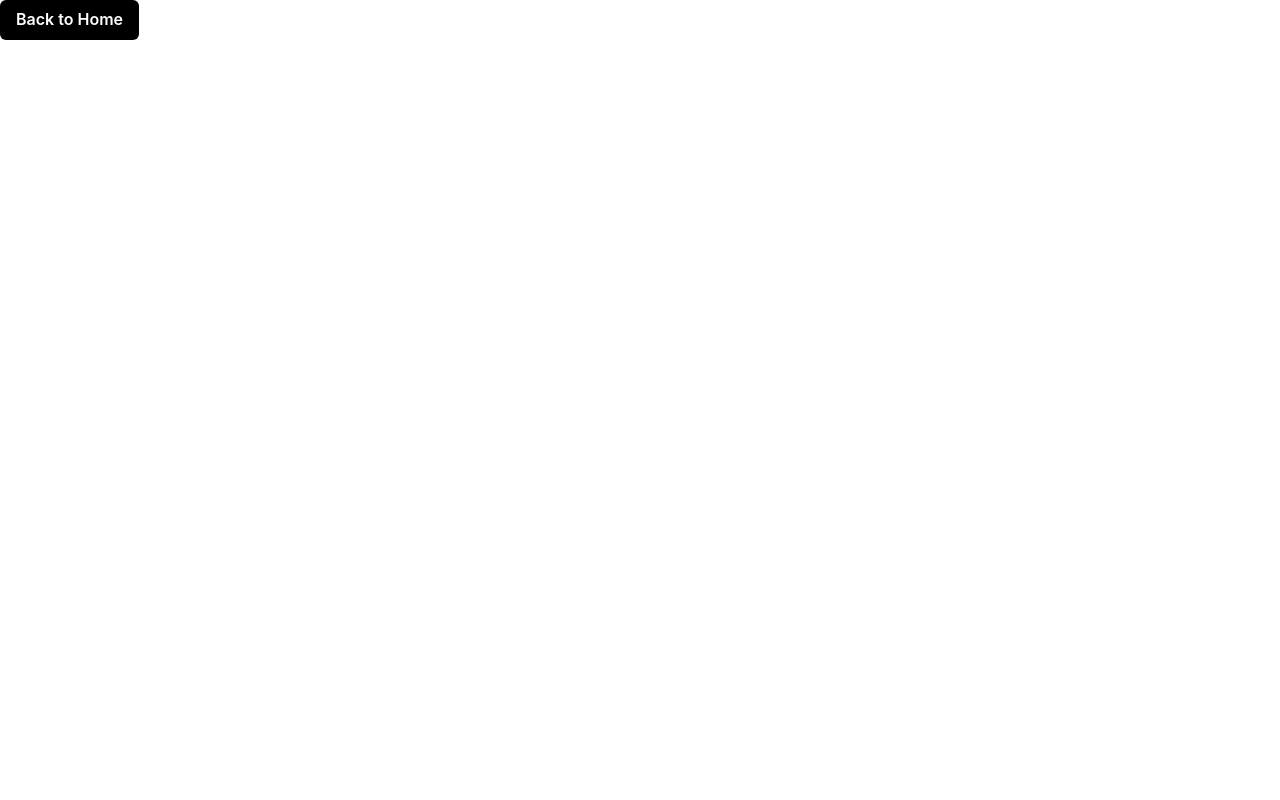
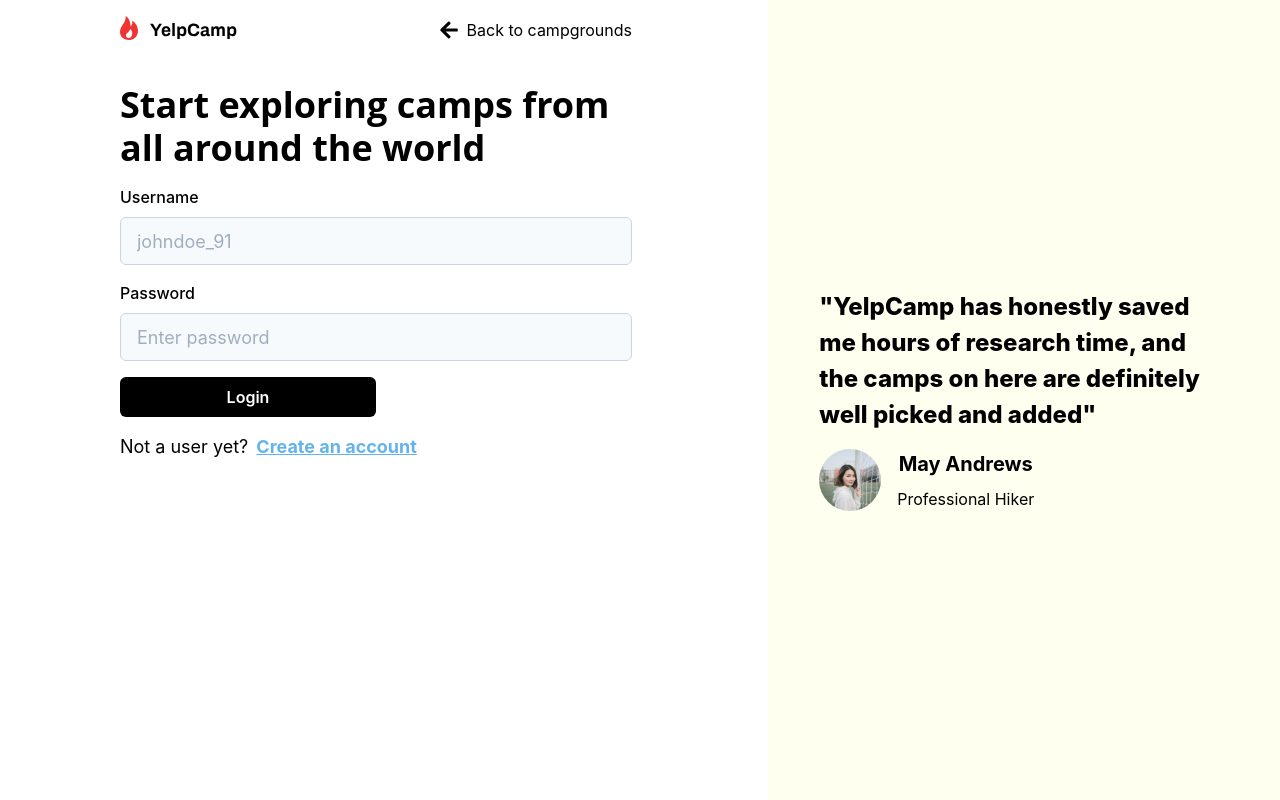
Before and after one commit to iamtridwan/yelp_camp, a React (Create React App) app: page /login in a window 1280 px wide. Built offline with nearby package versions, Linux system fonts and the light colour scheme.

Commit message:
implemented signin

```diff
--- a/src/App.tsx
+++ b/src/App.tsx
@@ -1,13 +1,11 @@
 import * as React from "react";
-import { Routes, Route, useNavigate } from "react-router-dom";
+import { Routes, Route } from "react-router-dom";
 import Landing from "./routes/Landing";
 import Layouts from "./Layouts";
 import CampGround from "./routes/CampGround";
-import { Button } from "@chakra-ui/react";
-
+import SignIn from "./components/SignIn";
 
 export const App = () => {
-  const navigate = useNavigate();
   return (
     <Routes>
       <Route path="/" element={<Layouts />}>
@@ -21,17 +19,14 @@ export const App = () => {
             </div>
           }
         />
+        <Route path="/login" element={<SignIn />} />
         <Route
-          path="*"
+          path="/signup"
           element={
-            <Button
-              onClick={() => navigate("/")}
-              sx={{ bgColor: "black", color: "bg" }}
-            >
-              Back to Home
-            </Button>
+            <div style={{ color: "blue.900" }}>Hello to SignUp page</div>
           }
         />
+        <Route path="*" element={<SignIn />} />
       </Route>
     </Routes>
   );
--- a/src/Layouts.tsx
+++ b/src/Layouts.tsx
@@ -1,12 +1,13 @@
 import { Box } from "@chakra-ui/react";
-import React, { useEffect, useState } from "react";
+import React, { useContext, useEffect, useState } from "react";
 import { Outlet } from "react-router-dom";
 import ScreenContext from "./store"
 
 // type Props = {}
 
 const Layouts = () => {
-  const [screen, setScreen]  = useState(window.innerWidth)
+  const context = useContext(ScreenContext)
+  const [screen, setScreen]  = useState(context.size)
   const getWindowSize = () => {
     let screenSize = window.innerWidth;
     setScreen(screenSize);
@@ -18,7 +19,7 @@ const Layouts = () => {
     };
   }, [screen]);
   return (
-    <ScreenContext.Provider value={screen}>
+    <ScreenContext.Provider value={context}>
     <Box bgColor="bg">
       <Outlet />
     </Box>
--- a/src/components/NavBar.tsx
+++ b/src/components/NavBar.tsx
@@ -14,13 +14,13 @@ import screenContext from "../store";
 import MobileMenu from "./MobileMenu";
 
 const NavBar = () => {
-  const size = useContext(screenContext);
+  const context = useContext(screenContext);
   const [show, setShow] = useState(false);
   return (
     <>
       <HStack align="center" w="100%" justifyContent="space-between">
         <Image src={logo} alt="logo" />
-        {size <= 768 ? (
+        {context.size <= 768 ? (
           <IconButton
             aria-label="Hamburger menu"
             icon={<AiOutlineMenu color="black" />}
@@ -50,6 +50,7 @@ const NavBar = () => {
                   color: "bodyColor",
                   border: "1px ",
                   borderColor: "bodyColor",
+
                 }}
                 p={4}
               >
--- /dev/null
+++ b/src/components/SignIn.tsx
@@ -0,0 +1,146 @@
+import {
+  Flex,
+  FormControl,
+  Heading,
+  Image,
+  Stack,
+  Text,
+  Box,
+  List,
+  ListItem,
+  ListIcon,
+  FormLabel,
+  Input,
+  Button,
+  VStack,
+} from "@chakra-ui/react";
+import logo from "../assets/Logo.svg";
+import { FaArrowLeft } from "react-icons/fa";
+import { Link, useNavigate } from "react-router-dom";
+import { useState } from "react";
+import user from "../assets/User Testimonial.svg";
+
+const SignIn = () => {
+  const navigate = useNavigate();
+  const [formValue, setFormValue] = useState({});
+  return (
+    <Stack
+      spacing={[10, 10, 8, 4]}
+      direction={["column", "column", "column", "row"]}
+      color="bodyColor"
+    >
+      <Box w={["90%", "90%", "70%", "40%"]} mx="auto">
+        <Flex align="center" w="100%" justify="space-between" py="4">
+          <Image src={logo} alt="logo" />
+          <Link to="/camps">
+            <List>
+              <ListItem>
+                <ListIcon
+                  as={FaArrowLeft}
+                  color="black"
+                  boxSize="20px"
+                  mr="2"
+                />
+                Back to campgrounds
+              </ListItem>
+            </List>
+          </Link>
+        </Flex>
+        <Heading mt="6">
+          Start exploring camps from all around the world
+        </Heading>
+        <form style={{ width: "100%" }}>
+          <FormControl my="4">
+            <FormLabel htmlFor="userName">Username</FormLabel>
+            <Input
+              placeholder="johndoe_91"
+              _placeholder={{
+                color: "gray.400",
+              }}
+              border="1px"
+              borderColor="gray.300"
+              variant="filled"
+              bgColor="gray.50"
+              size="lg"
+              id="userName"
+              name="userName"
+              value=""
+              //   onChange={(e) => {}}
+            />
+          </FormControl>
+          <FormControl my="4">
+            <FormLabel htmlFor="password">Password</FormLabel>
+            <Input
+              placeholder="Enter password"
+              _placeholder={{
+                color: "gray.400",
+              }}
+              border="1px"
+              borderColor="gray.300"
+              size="lg"
+              id="userName"
+              name="userName"
+              variant="filled"
+              bgColor="gray.50"
+              value=""
+              //   onChange={(e) => {}}
+            />
+          </FormControl>
+          <Button
+            bgColor="bodyColor"
+            color="bg"
+            p="4"
+            w={["100%", "100%", "50%"]}
+            _hover={{
+              bgColor: "transparent",
+              color: "bodyColor",
+              border: "2px",
+              borderColor: "black",
+            }}
+          >
+            {" "}
+            Login{" "}
+          </Button>
+          <Flex mt={4} align="center" fontSize="18px">
+            <Text mr={2}>Not a user yet?</Text>
+            <Text
+              color="blue.300"
+              textDecor="underline"
+              fontWeight="bold"
+              _hover={{ cursor: "pointer" }}
+              onClick={() => navigate("/signup")}
+            >
+              Create an account
+            </Text>
+          </Flex>
+        </form>
+      </Box>
+      <Box
+        h={["fit-content", "fit-content", "fit-content", "100vh"]}
+        bgColor="yellow.50"
+        display="flex"
+        flexDirection="column"
+        alignItems="flex-start"
+        justifyContent="center"
+        width={["100%", "100%", "100%", "40%"]}
+        py={[8, 8, 8, 0]}
+      >
+        <Text fontSize="24px" fontWeight="extrabold" w="80%" mx="auto">
+          "YelpCamp has honestly saved me hours of research time, and the camps
+          on here are definitely well picked and added"
+        </Text>
+        <Flex w="80%" mx="auto" mt={4}>
+          <Image src={user} alt="testimonial" />
+          <VStack ml={4}>
+            <Text fontWeight="bold" fontSize="20px">
+              May Andrews
+            </Text>
+            <Text mt={-2}>Professional Hiker</Text>
+          </VStack>
+        </Flex>
+      </Box>
+    </Stack>
+  );
+};
+
+export default SignIn;
--- a/src/routes/CampGround.tsx
+++ b/src/routes/CampGround.tsx
@@ -37,7 +37,7 @@ const CampGround = (props: Props) => {
   return (
     <Box pt={4} w={["90%", "90%", "90%", "80%"]} mx="auto">
       <NavBar />
-      <Box bgColor="gray.100" p={6} my={6}>
+      <Box bgColor="yellow.50" p={6} my={6}>
         <Heading color="bodyColor">Welcome to YelpCamp!</Heading>
         <Text color="gray.700" my={4}>
           View our hand-picked campgrounds from all over the world, or add your
@@ -57,6 +57,7 @@ const CampGround = (props: Props) => {
               borderColor="gray.400"
               color="bodyColor"
               value={search}
+              variant="filled"
               onChange={(e) => setSearch(e.target.value)}
             />
           </InputGroup>
@@ -76,7 +77,11 @@ const CampGround = (props: Props) => {
           </Button>
         </Stack>
         <Link to="/addcamp">
-          <Text color="gray.700" textDecoration="underline">
+          <Text
+            color="gray.700"
+            textDecoration="underline"
+            w={["100%", "100%", "50%"]}
+          >
             Or add your own campground
           </Text>
         </Link>
--- a/src/routes/Landing.tsx
+++ b/src/routes/Landing.tsx
@@ -21,7 +21,7 @@ import { useNavigate } from "react-router-dom";
 import screenContext from "../store";
 
 const Landing = () => {
-  const size = useContext(screenContext);
+  const context = useContext(screenContext);
   const navigate = useNavigate();
 
   return (
@@ -43,11 +43,11 @@ const Landing = () => {
         fit="contain"
       />
       <Flex
-        w={size <= 768 ? "100%" : "50%"}
+        w={context.size <= 768 ? "100%" : "50%"}
         align="left"
         pl={4}
         mt={["6", "6", "6", "2"]}
-        order={size <= 768 ? 2 : 0}
+        order={context.size <= 768 ? 2 : 0}
         direction="column"
       >
         <Heading w={["80%", "80%", "70%"]} fontSize={["2rem", "2rem", "3rem"]}>
@@ -107,28 +107,28 @@ const Landing = () => {
             <Image
               src={airbnb}
               alt="Airbnb logo"
-              boxSize="120px"
+              boxSize="100px"
               fit="contain"
             />
             <Image
               src={booking}
               alt="Booking logo"
-              boxSize="120px"
+              boxSize="100px"
               fit="contain"
             />
             <Image
               src={guide}
               alt="plumguide logo"
-              boxSize="120px"
+              boxSize="100px"
               fit="contain"
             />
           </HStack>
         </Box>
       </Flex>
       <Image
-        src={size <= 768 ? mobileImg : heroImg}
+        src={context.size <= 768 ? mobileImg : heroImg}
         alt="hero image"
-        position={size <= 768 ? "initial" : "absolute"}
+        position={context.size <= 768 ? "initial" : "absolute"}
         top={0}
         right={0}
         height={["auto", "auto", "auto", "100vh"]}
--- a/src/store.ts
+++ b/src/store.ts
@@ -1,7 +1,10 @@
 import { createContext } from "react";
 
 
-const initialState =  window.innerWidth
+const initialState =  {
+    size: window.innerWidth,
+    isLoggedIn: false
+}
 
 
 const screenContext = createContext(initialState)
```
